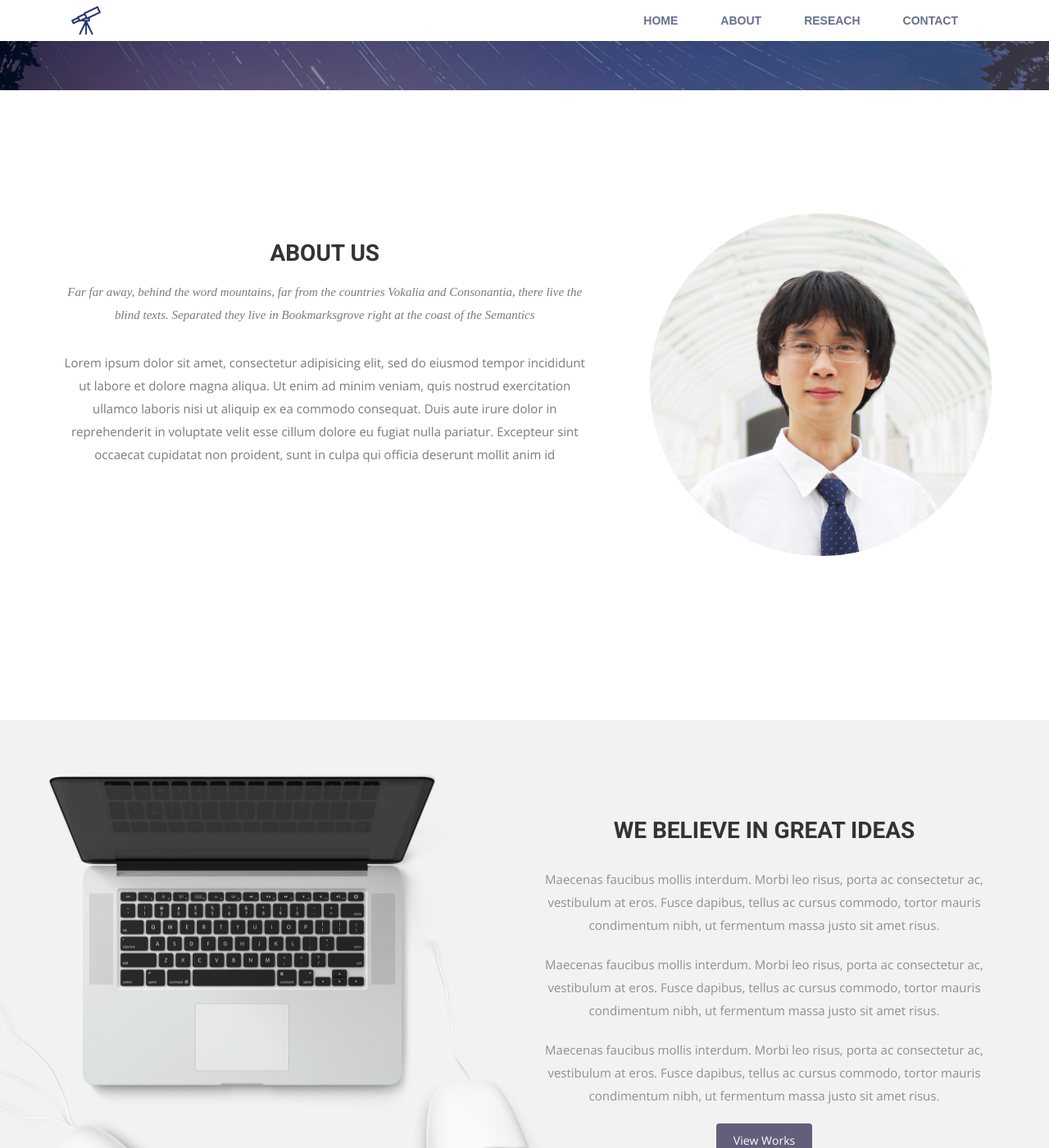
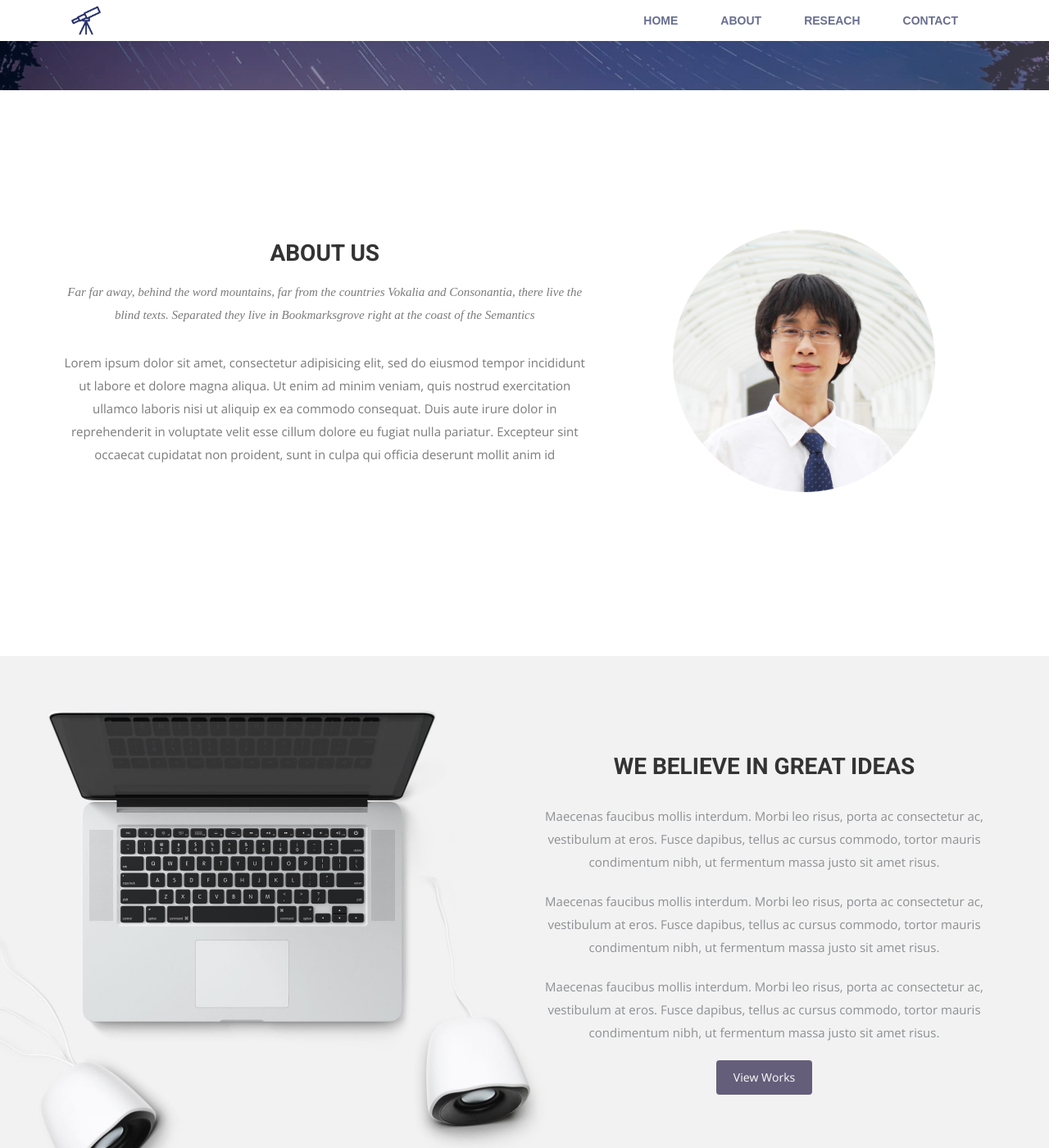
Before and after one commit to wei-lingfeng/lingfeng-wei.github.io, a Jekyll site: the page built from index.html, in a window 1280 px wide and 1400 px high, scrolled down 610 px. Shown: the whole window at 82% size. Built offline with Jekyll 4.4.1, drawn with Linux system fonts in a browser that asks for light colours; nearby versions of some CDN libraries; some web fonts are replaced.

Commit message:
Update airspace.css

```diff
--- a/css/airspace.css
+++ b/css/airspace.css
@@ -159,8 +159,8 @@ font header .navbar-default .navbar-nav li a:hover {
   padding-top: 20px;
 }
 #About .block img {
-  padding-left: 40px;
-  width: 100%;
+  padding-top: 20px;
+  width: 70%;
 }
 #About .section-title {
   margin-bottom: 0px;
```
